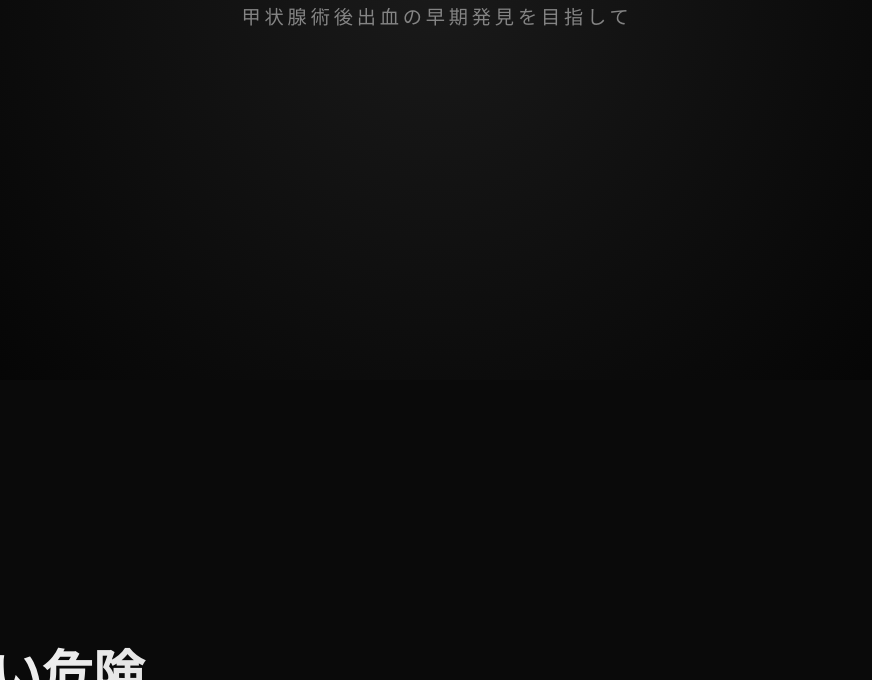
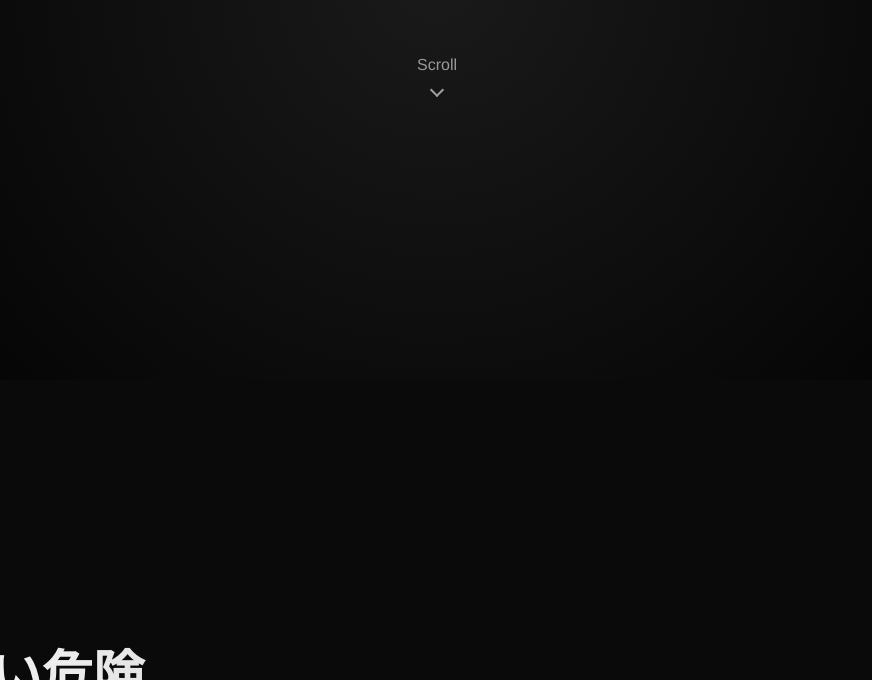
Before and after one commit to huyunoki/anti_kengakusiryou, a website built with Vite: page index.html in a window 1280 px wide. Shown: the part 420-1100 px from the top of the page, without its empty margins (203-1075 px from the left). Built offline with nearby package versions, Linux system fonts and the light colour scheme.

Commit message:
scrollの配置修正

```diff
--- a/src/style.css
+++ b/src/style.css
@@ -103,17 +103,22 @@ strong {
 }
 
 .scroll-indicator {
-  position: absolute;
-  bottom: 2rem;
-  left: 50%;
-  transform: translateX(-50%);
+  margin-top: 4rem;
+  width: 100%;
   display: flex;
   flex-direction: column;
-  align-items: center;
+  align-items: center; /* 縦方向の要素（column）を水平方向（左右）に中央揃え */
   gap: 0.5rem;
   opacity: 0.6;
   animation: bounce 2s infinite;
-  padding-bottom: 150px;
+
+  /* ★★★ 追加・修正点 ★★★ */
+  /* width: 100% のため margin: auto の効果は小さいが、親要素との境界を明確にするために維持 */
+  margin-left: auto;
+  margin-right: auto;
+  /* width: 100% のままだと margin: auto は効かないことが多いので、
+     max-width を設定するか、親要素の幅をそのまま使うことを推奨。
+     もし親要素が幅を持っているなら width: auto または max-content に変えてください。 */
 }
 
 .arrow-down {
@@ -125,9 +130,11 @@ strong {
 }
 
 @keyframes bounce {
-  0%, 20%, 50%, 80%, 100% { transform: translateX(-50%) translateY(0); }
-  40% { transform: translateX(-50%) translateY(10px); }
-  60% { transform: translateX(-50%) translateY(5px); }
+  /* translateX(-50%) を削除しました。flexboxの align-items: center; で中央配置されるため、
+     transformによるオフセットは不要となり、ズレの原因となるためです。*/
+  0%, 20%, 50%, 80%, 100% { transform: translateY(0); }
+  40% { transform: translateY(10px); }
+  60% { transform: translateY(5px); }
 }
 
 /* Process Section */
```
